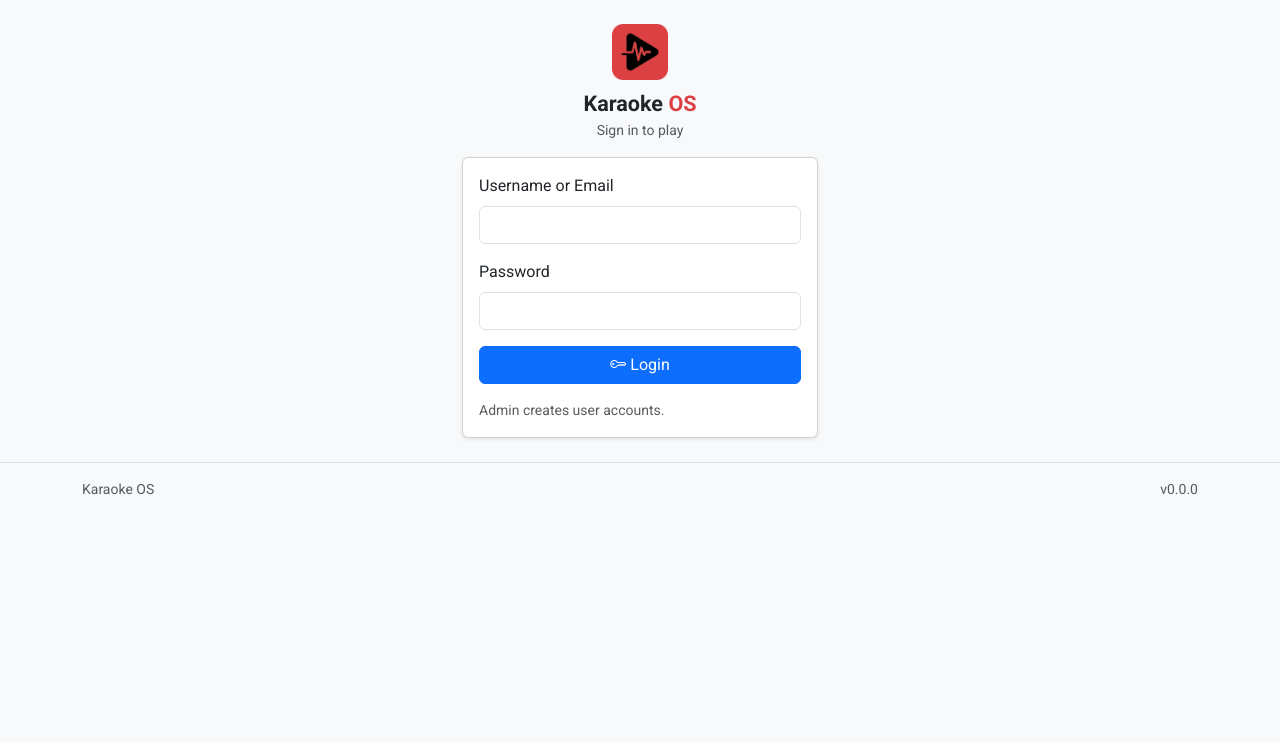
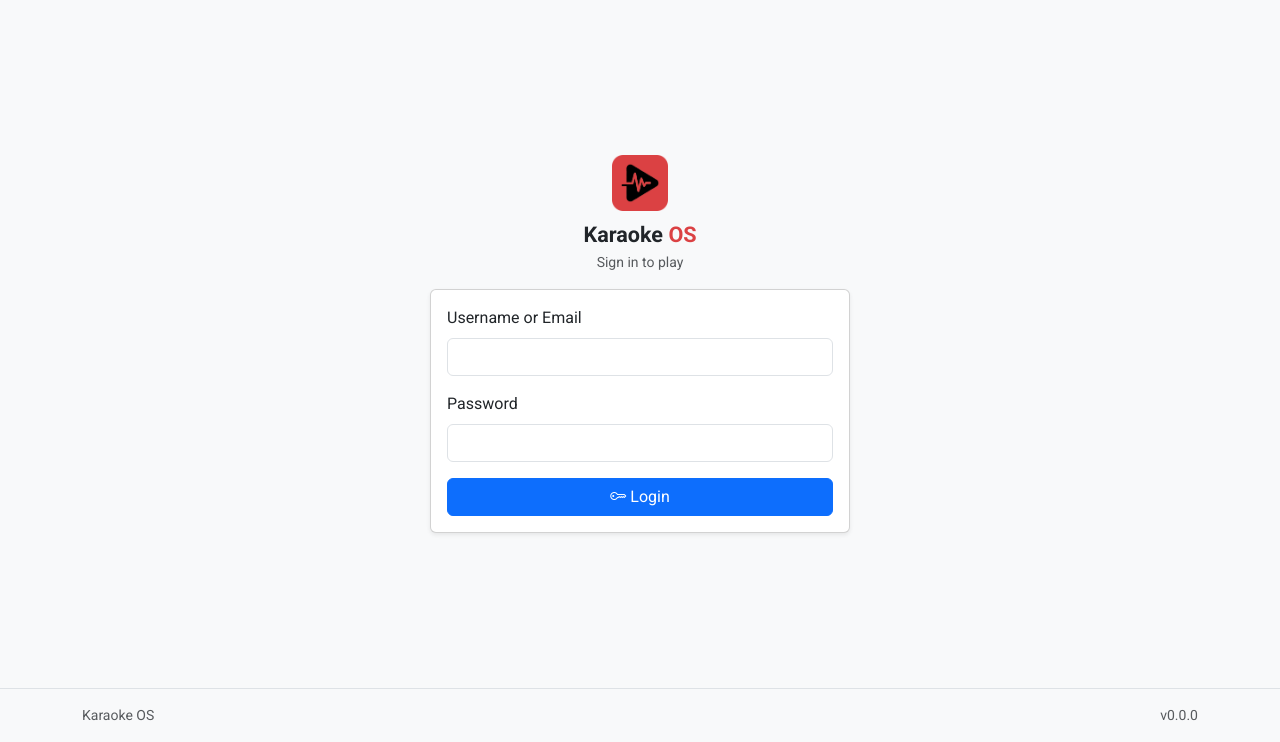
Before and after one commit to Brian-C69/karaoke-os, a PHP site: page /karaoke-os/index.php?r=login in a window 1280 px wide. Shown: the part 58-800 px from the top of the page. Run offline with PHP 8.4, Linux system fonts and the light colour scheme; some libraries are stand-ins or nearby versions.

Commit message:
Center login card and remove hint

```diff
--- a/templates/login.php
+++ b/templates/login.php
@@ -1,5 +1,5 @@
-<div class="row justify-content-center">
-  <div class="col-md-5 col-lg-4">
+<div class="d-flex align-items-center justify-content-center" style="min-height: calc(100vh - 10rem);">
+  <div class="w-100" style="max-width: 420px;">
     <div class="text-center mb-3">
       <img src="<?= e(APP_BASE) ?>/assets/img/karaoke_os_icon.png" alt="" width="56" height="56" style="object-fit:contain;">
       <div class="fw-bold mt-2" style="font-size:1.35rem;">Karaoke <span style="color:#db4143;">OS</span></div>
@@ -19,7 +19,6 @@
           </div>
           <button class="btn btn-primary w-100"><i class="bi bi-key me-1" aria-hidden="true"></i>Login</button>
         </form>
-        <div class="text-muted small mt-3">Admin creates user accounts.</div>
       </div>
     </div>
   </div>
```
Also changed, not shown: README.md, 1 other file.
